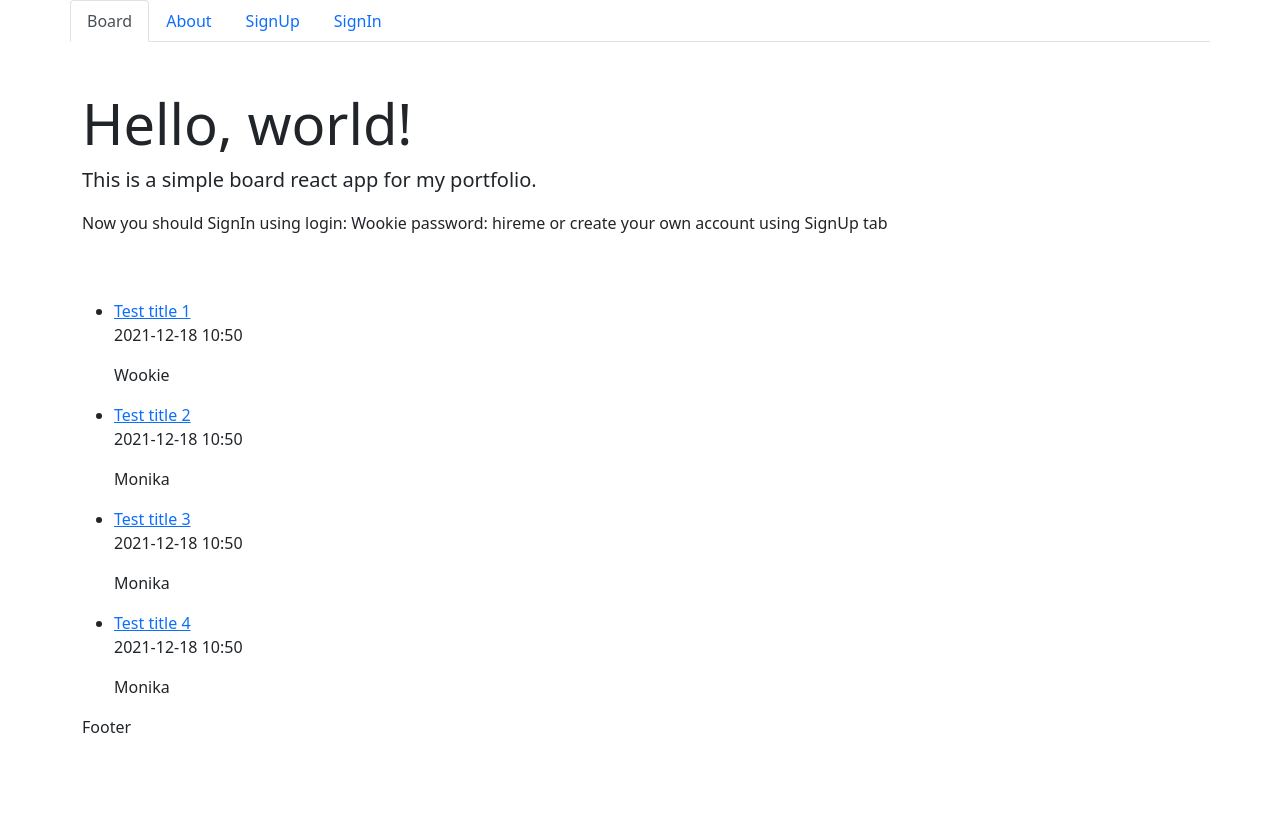
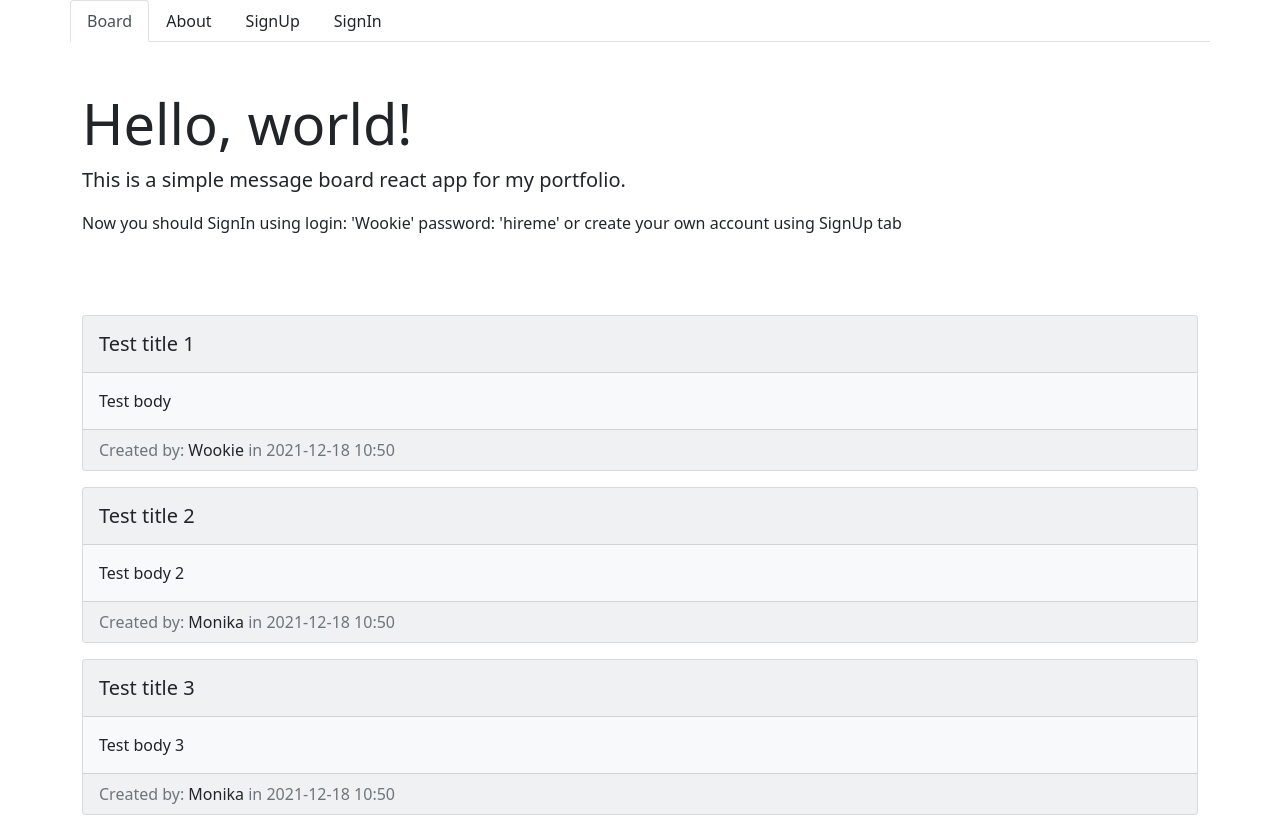
Before and after one commit to lukasz-smolnicki/react-message-board-portfolio, a React (Create React App) app: page / in a window 1280 px wide. Shown: the top 816 px of the page. Built offline with nearby package versions, Linux system fonts and the light colour scheme.

Commit message:
Add threads card

```diff
--- a/package.json
+++ b/package.json
@@ -5,6 +5,7 @@
   "dependencies": {
     "@fortawesome/fontawesome-free": "^5.15.4",
     "@fortawesome/fontawesome-svg-core": "^1.2.36",
+    "@fortawesome/free-brands-svg-icons": "^5.15.4",
     "@fortawesome/free-solid-svg-icons": "^5.15.4",
     "@fortawesome/react-fontawesome": "^0.1.16",
     "@testing-library/jest-dom": "^5.16.1",
--- a/src/components/Titles.jsx
+++ b/src/components/Titles.jsx
@@ -1,5 +1,5 @@
 import React from 'react'
-import { NavLink } from 'react-router-dom'
+import { Link } from 'react-router-dom'
 import TitlesButtonBar from './TitlesButtonBar.jsx'
 
 const Titles = (props) => {
@@ -9,12 +9,31 @@ const Titles = (props) => {
     const { title } = props
     const user = users.find(user => title.userId === user.id)
     return (
-        <li>
-            <NavLink to={`/title/${title.id}`}>{title.name}</NavLink>
-            <p>{title.date}</p>
-            <p>{user.name}</p>
-            {loggedUserId && loggedUserId === user.id ? <TitlesButtonBar title={title} handleRemoveTitle={handleRemoveTitle} /> : null}
-        </li>
+        <div className='card bg-light my-3'>
+            <div className='card-header'>
+                <div className='card-title'>
+                    <h5 className='my-2'><Link className='link-dark text-decoration-none' to={`/title/${title.id}`}>{title.name}</Link></h5>
+                </div>
+            </div>
+            <div className='card-body'>
+                <div className='card-text'>{title.body}
+                </div>
+            </div>
+            <div className='card-footer py-0 text-muted d-flex'>
+                <div className='me-auto py-2 d-flex align-items-center'>
+                    <span>Created by: <Link className='link-dark text-decoration-none' to={`/profile/${user.name}`}>{user.name}</Link> in {title.date}</span>
+                </div>
+                <div>
+                    {loggedUserId && loggedUserId === user.id ? <TitlesButtonBar title={title} handleRemoveTitle={handleRemoveTitle} /> : null}
+                </div>
+            </div>
+        </div>
+        // <li>
+        //     <Link to={`/title/${title.id}`}>{title.name}</Link>
+        //     <p>{title.date}</p>
+        //     <p>{user.name}</p>
+        //
+        // </li>
     )
 }
 
--- a/src/components/TitlesButtonBar.jsx
+++ b/src/components/TitlesButtonBar.jsx
@@ -1,12 +1,15 @@
 import React from 'react'
-import Button from './Button.jsx'
+import { FontAwesomeIcon } from '@fortawesome/react-fontawesome'
+import { faEdit, faTrashAlt } from '@fortawesome/free-solid-svg-icons'
 
 const TitlesButtonBar = (props) => {
     const { handleRemoveTitle } = props
     const id = props.title.id
     return (
         <>
-            <Button action={handleRemoveTitle} value={id} name='Delete title' />
+            <button className='btn' onClick={() => handleRemoveTitle(id)}><FontAwesomeIcon icon={faTrashAlt} /></button>
+            <button className='btn' onClick={() => handleRemoveTitle(id)}><FontAwesomeIcon icon={faEdit} /></button>
+            {/* <button className='btn' action={handleRemoveTitle} value={id} name='Delete title' ><FontAwesomeIcon icon={faEdit} /></button> */}
         </>
     )
 }
--- a/src/layouts/Header.jsx
+++ b/src/layouts/Header.jsx
@@ -1,28 +1,30 @@
 import React from 'react'
+import { Link } from 'react-router-dom'
+import { useParams } from 'react-router-dom'
 
 const Header = (props) => {
     const { loggedUserId } = props.state
+    const params = useParams()
 
     if (loggedUserId === false) {
         return (
-            <div className="jumbotron my-5">
-                <h1 className="display-4">Hello, world!</h1>
-                <p className="lead">This is a simple board react app for my portfolio.</p>
-                <p>Now you should SignIn using login: Wookie password: hireme or create your own account using SignUp tab</p>
+            <div className='jumbotron my-5'>
+                <h1 className='display-4'>Hello, world!</h1>
+                <p className='lead'>This is a simple message board react app for my portfolio.</p>
+                <p>Now you should SignIn using login: 'Wookie' password: 'hireme' or create your own account using SignUp tab</p>
             </div>
         )
     } else {
         const users = props.state.data.users
         const user = users.find(user => user.id === loggedUserId)
-
+        console.log(params)
         return (
             <>
-                <div className="jumbotron my-5">
-                    <h1 className="display-4">Hello, {user.name}!</h1>
-                    <p className="lead">This is a simple board aplication for my portfolio.</p>
-                    <p>Now you can add, edit, remove threads and posts</p>
+                <div className='jumbotron my-5'>
+                    <h1 className='display-4'>Hello, {user.name}!</h1>
+                    <p className='lead'>This is a simple message board aplication for my portfolio.</p>
+                    <p>Now you can add, edit, remove threads and posts. For more info go to section <Link className='link-secondary' to='/about'>about</Link></p>
                 </div>
-
             </>
         )
     }
--- a/src/layouts/Navigation.jsx
+++ b/src/layouts/Navigation.jsx
@@ -1,5 +1,7 @@
 import React from 'react'
 import { NavLink } from 'react-router-dom'
+import { FontAwesomeIcon } from '@fortawesome/react-fontawesome'
+import { faSignOutAlt, faUser } from '@fortawesome/free-solid-svg-icons'
 
 const Navigation = (props) => {
     const { handleSignOut } = props
@@ -7,18 +9,18 @@ const Navigation = (props) => {
 
     if (loggedUserId === false) {
         return (
-            <ul className="nav nav-tabs">
-                <li className="nav-item">
-                    <NavLink className="nav-link" aria-current="page" to='/'>Board</NavLink>
+            <ul className='nav nav-tabs'>
+                <li className='nav-item'>
+                    <NavLink className='nav-link link-dark' aria-current='page' to='/'>Board</NavLink>
                 </li>
-                <li className="nav-item">
-                    <NavLink className="nav-link" to='/about'>About</NavLink>
+                <li className='nav-item'>
+                    <NavLink className='nav-link link-dark' to='/about'>About</NavLink>
                 </li>
-                <li className="nav-item">
-                    <NavLink className="nav-link" to='/signup'>SignUp</NavLink>
+                <li className='nav-item'>
+                    <NavLink className='nav-link link-dark' to='/signup'>SignUp</NavLink>
                 </li>
-                <li className="nav-item">
-                    <NavLink className="nav-link" to='/signin'>SignIn</NavLink>
+                <li className='nav-item'>
+                    <NavLink className='nav-link link-dark' to='/signin'>SignIn</NavLink>
                 </li>
             </ul>
         )
@@ -27,24 +29,20 @@ const Navigation = (props) => {
         const user = users.find(user => user.id === loggedUserId)
 
         return (
-            <ul className="nav nav-tabs">
-                <li className="nav-item">
-                    <NavLink className="nav-link" aria-current="page" to='/'>Board</NavLink>
+            <ul className='nav nav-tabs'>
+                <li className='nav-item'>
+                    <NavLink className='nav-link link-dark' aria-current='page' to='/'>Board</NavLink>
                 </li>
-                <li className="nav-item me-auto">
-                    <NavLink className="nav-link" to='/about'>About</NavLink>
+                <li className='nav-item me-auto'>
+                    <NavLink className='nav-link link-dark' to='/about'>About</NavLink>
                 </li>
-                <span className="navbar-text me-2">
-                    Signed in as: <NavLink to='/'>{user.name}</NavLink>
+                <li className='nav-item'>
+                    <NavLink className='nav-link link-dark' to={`/profile/${user.name}`}><FontAwesomeIcon icon={faUser} /> {user.name}</NavLink>
+                </li>
+                <button className='btn  link-dark' onClick={() => handleSignOut()}><span className='navbar-text'><FontAwesomeIcon icon={faSignOutAlt} /> SignOut
                 </span>
-                <button className="btn" onClick={() => handleSignOut()}>SignOut</button>
+                </button>
             </ul>
-            // <Navbar>
-            //     <NavLink to='/'>Board</NavLink>
-            //     <NavLink to='/profile'>Profile</NavLink>
-            //     <p>Witaj {user.name},</p>
-            //     <button onClick={() => handleSignOut()}>SignOut</button>
-            // </Navbar>
         )
     }
 }
--- a/src/pages/Board.jsx
+++ b/src/pages/Board.jsx
@@ -10,9 +10,7 @@ const Board = (props) => {
     return (
         <section>
             {loggedUserId ? newTitleIsActive ? <AddNewTitle state={state} handleChange={handleChange} handleSubmit={handleAddTitle} acitvieAddNewTitle={acitvieAddNewTitle} /> : <Button action={acitvieAddNewTitle} value={true} name='Add new title' /> : null}
-            <ul>
-                {titles}
-            </ul>
+            {titles}
         </section>
     )
 }
--- a/src/pages/ProtectetRoutes.jsx
+++ b/src/pages/ProtectetRoutes.jsx
@@ -1,6 +1,6 @@
 import React from 'react'
 import { Navigate, Outlet } from 'react-router-dom'
-//protect when user try to enter wrong name in link
+
 const ProtectedLogin = (props) => {
     const { loggedUserId } = props.state
 
```
Also changed, not shown: 1 other file (tests, documents, lock files or other folders).
